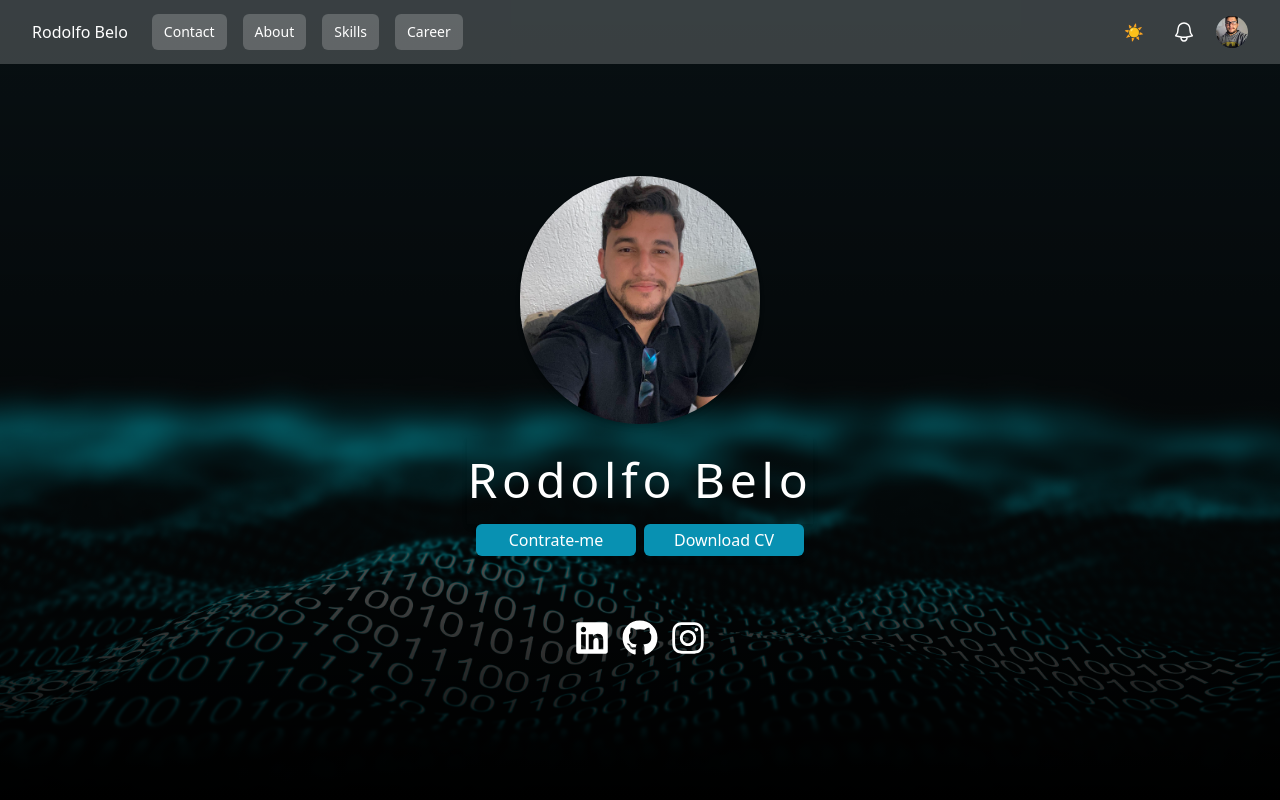
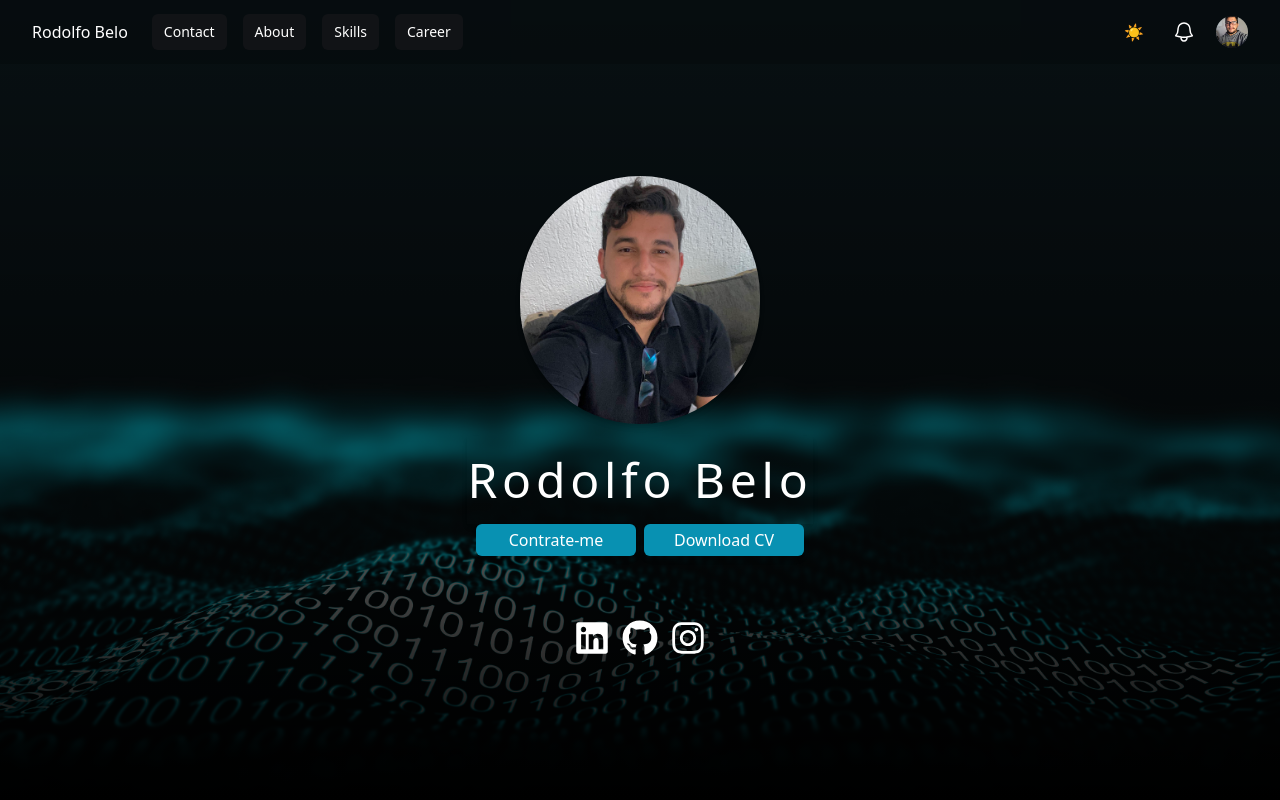
Before and after one commit to RodolfoBelo19/resumev3, a Next.js app: page / in a window 1280 px wide. Shown: the top 800 px of the page. Built offline with nearby package versions, Linux system fonts and the light colour scheme.

Commit message:
fix order select

```diff
--- a/src/presentation/components/Navbar/index.tsx
+++ b/src/presentation/components/Navbar/index.tsx
@@ -48,10 +48,10 @@ export const Navbar = ({ isScrollY }: any) => {
       as="nav"
       className={`fixed w-full z-50 transition ${
         isScrollY
-          ? theme
+          ? !theme
             ? "bg-black bg-opacity-80"
             : "bg-white bg-opacity-80"
-          : theme
+          : !theme
           ? "bg-black bg-opacity-20"
           : "bg-white bg-opacity-20"
       }`}
@@ -65,10 +65,10 @@ export const Navbar = ({ isScrollY }: any) => {
                 <Disclosure.Button
                   className={`${
                     isScrollY
-                      ? theme
+                      ? !theme
                         ? "text-white hover:bg-zinc-700 hover:text-white"
                         : "text-black hover:bg-white hover:bg-opacity-50"
-                      : theme
+                      : !theme
                       ? "text-white hover:bg-zinc-200 hover:bg-opacity-10"
                       : "text-white hover:bg-white hover:bg-opacity-10"
                   } inline-flex items-center justify-center rounded-md p-2 focus:outline-none focus:ring-2 focus:ring-inset focus:ring-white`}
@@ -85,10 +85,10 @@ export const Navbar = ({ isScrollY }: any) => {
                 <div
                   className={`${
                     isScrollY
-                      ? theme
+                      ? !theme
                         ? "text-white"
                         : "text-black"
-                      : theme
+                      : !theme
                       ? "text-white"
                       : "text-white"
                   } flex flex-shrink-0 items-center`}
@@ -103,10 +103,10 @@ export const Navbar = ({ isScrollY }: any) => {
                         href={item.href}
                         className={`${
                           isScrollY
-                            ? theme
+                            ? !theme
                               ? "bg-zinc-900 bg-opacity-70 text-white"
                               : "bg-white bg-opacity-20 text-zinc-800"
-                            : theme
+                            : !theme
                             ? "bg-zinc-900 bg-opacity-70 text-white"
                             : "bg-white bg-opacity-20 text-white"
                         } px-3 py-2 rounded-md text-sm font-medium`}
@@ -128,10 +128,10 @@ export const Navbar = ({ isScrollY }: any) => {
                   type="button"
                   className={`${
                     isScrollY
-                      ? theme
+                      ? !theme
                         ? "text-white hover:bg-zinc-700 hover:text-white"
                         : "text-black hover:bg-white hover:bg-opacity-50"
-                      : theme
+                      : !theme
                       ? "text-white hover:bg-zinc-200 hover:bg-opacity-10"
                       : "text-white hover:bg-white hover:bg-opacity-10"
                   } inline-flex items-center justify-center rounded-md p-2 focus:outline-none focus:ring-2 focus:ring-inset focus:ring-white`}
@@ -222,10 +222,10 @@ export const Navbar = ({ isScrollY }: any) => {
                   href={item.href}
                   className={`${
                     isScrollY
-                      ? theme
+                      ? !theme
                         ? "bg-zinc-900 bg-opacity-70 text-white"
                         : "bg-white bg-opacity-50 text-zinc-800"
-                      : theme
+                      : !theme
                       ? "bg-zinc-900 bg-opacity-70 text-white"
                       : "bg-white bg-opacity-20 text-white"
                   } px-3 flex flex-col py-2 rounded-md text-sm font-medium`}
```
